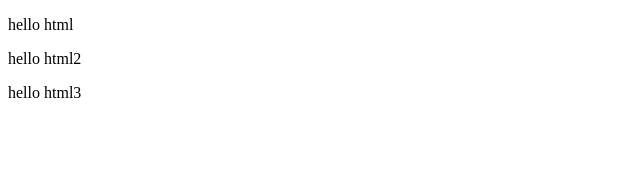
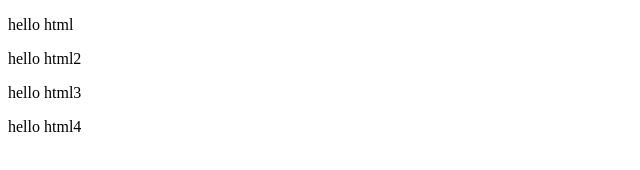
Before and after one commit to WallaceValdivino/bootcamp_devjr, a plain HTML site: page index.html in a window 1280 px wide. Shown: the full height of the page, 0-640 px from the left. Drawn offline with Linux system fonts and the light colour scheme.

Commit message:
Terceira  Alteração

```diff
--- a/index.html
+++ b/index.html
@@ -10,5 +10,6 @@
     <p>hello html</p>
     <p>hello html2</p>
     <p>hello html3</p>
+    <p>hello html4</p>
 </body>
 </html>
```
